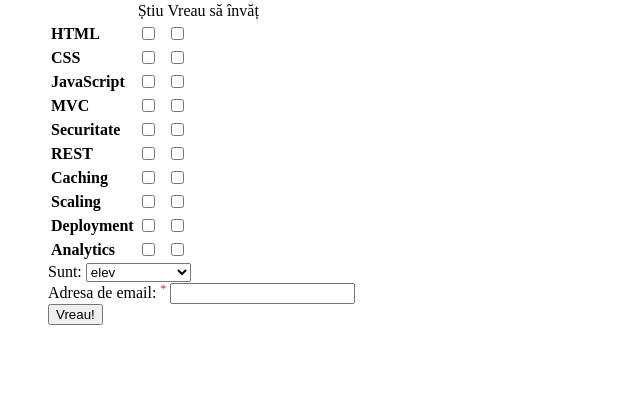
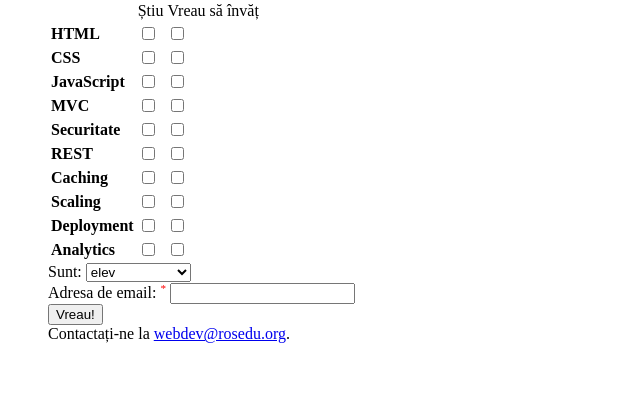
Before and after one commit to rosedu/web-workshops, a Flask app: page / in a window 1280 px wide. Shown: the part 51-470 px from the top of the page, without its empty margins (0-640 px from the left). Run offline with Flask 2, Linux system fonts and the light colour scheme; some libraries are stand-ins or nearby versions.

Commit message:
contact email

```diff
--- a/templates/index.html
+++ b/templates/index.html
@@ -66,6 +66,11 @@
   <li>
     <input type="submit" value="Vreau!">
   </li>
+
+  <li>
+    Contactați-ne la <a
+    href="mailto:webdev@rosedu.org">webdev@rosedu.org</a>.
+  </li>
 </form>
 
 <script>
```
